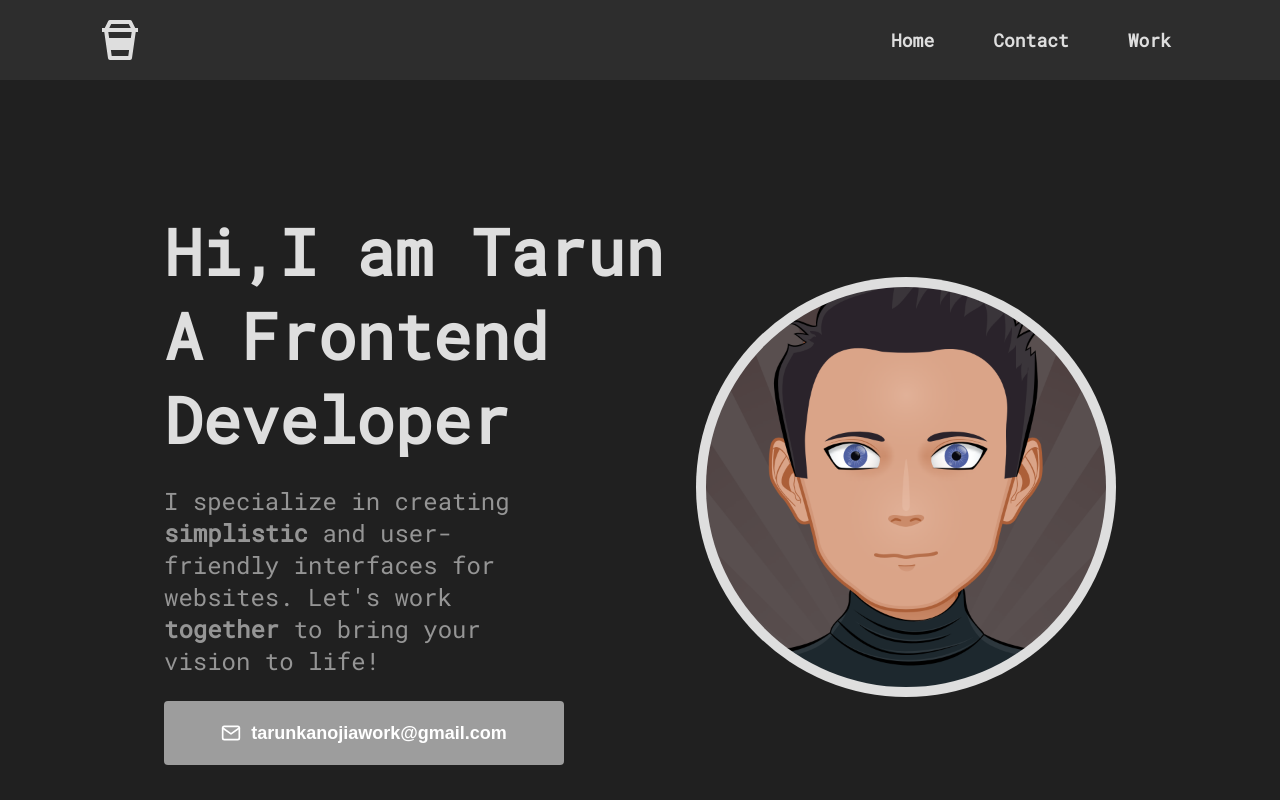
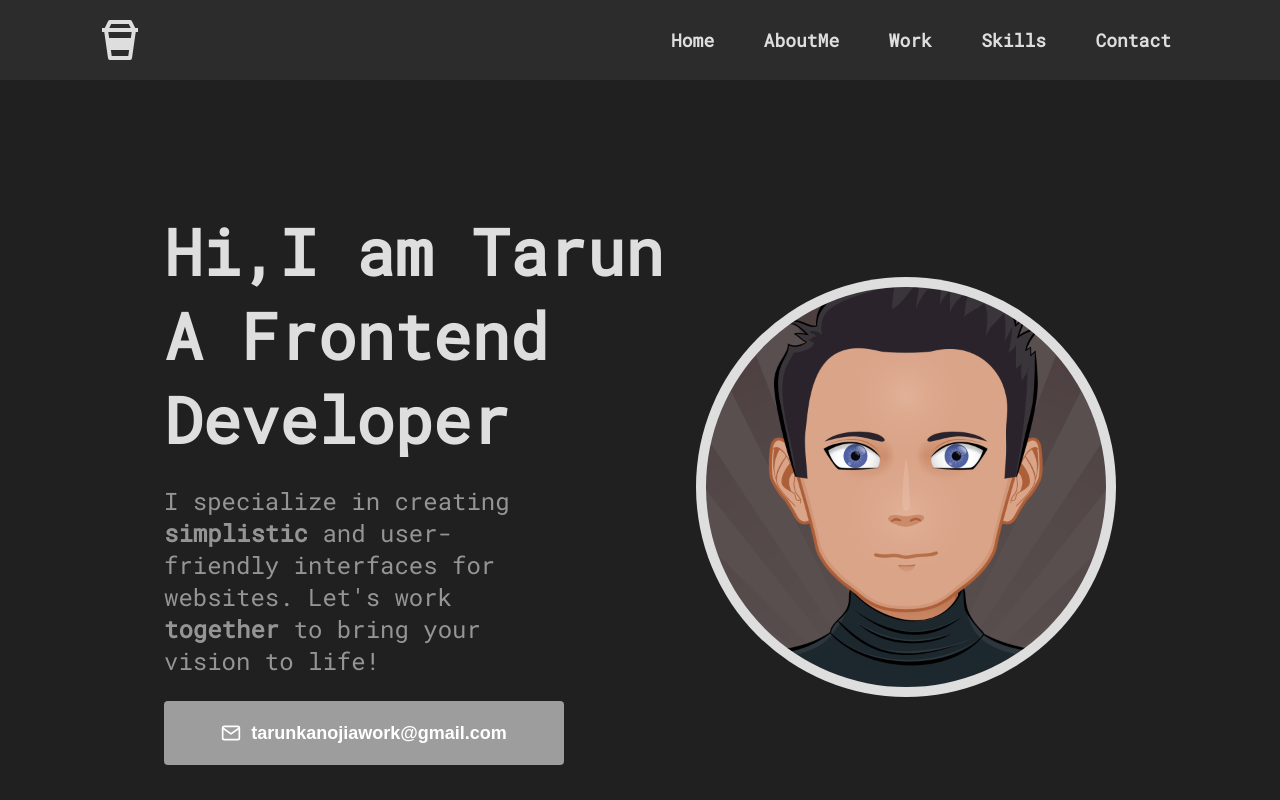
Before and after one commit to tarun-kanojia/portfolio, a React (Create React App) app: page / in a window 1280 px wide. Shown: the top 800 px of the page. Built offline with nearby package versions, Linux system fonts and the light colour scheme.

Commit message:
added smoth navigation between sections

```diff
--- a/src/App.tsx
+++ b/src/App.tsx
@@ -16,7 +16,7 @@ function App() {
     <ThemeProvider theme={theme}>
       <PageWrapper>
         <NavBar />
-        <Container>
+        <Container id="home">
           <AboutMe />
           <Skills />
           <Projects />
--- a/src/common/Util/NavigationUtils/index.ts
+++ b/src/common/Util/NavigationUtils/index.ts
@@ -19,3 +19,30 @@ export function navigateToLinkindin() {
 export function navigateToMailMe() {
   navigateTo(EMAIL_URL);
 }
+
+export const navigateToSectionWithId = (id: string) => {
+  document.getElementById(id)?.scrollIntoView({
+    behavior: "smooth",
+    block: "start",
+  });
+};
+
+export const navigateToHomeSection = () => {
+  navigateToSectionWithId("home");
+};
+
+export const navigateToAboutMeSection = () => {
+  navigateToSectionWithId("about-me");
+};
+
+export const navigateToContactSection = () => {
+  navigateToSectionWithId("contact");
+};
+
+export const navigateToProjectsSection = () => {
+  navigateToSectionWithId("projects");
+};
+
+export const navigateToSkillsSection = () => {
+  navigateToSectionWithId("skills");
+};
--- a/src/components/AboutMe/index.tsx
+++ b/src/components/AboutMe/index.tsx
@@ -11,7 +11,7 @@ import {
 
 export default function AboutMe() {
   return (
-    <AboutMeContainer>
+    <AboutMeContainer id="about-me">
       <AboutMeContent>
         <IntroContainer>
           Hi,I am Tarun <br />A Frontend Developer
--- a/src/components/ContactMe/index.tsx
+++ b/src/components/ContactMe/index.tsx
@@ -8,7 +8,7 @@ import {
 
 export default function ContactMe() {
   return (
-    <ContactMeContainer>
+    <ContactMeContainer id="contact">
       <Title>Contact Me</Title>
       <Description>
         If you are looking to hire a frontend developer,
--- a/src/components/NavBar/index.tsx
+++ b/src/components/NavBar/index.tsx
@@ -8,6 +8,13 @@ import {
   NavContents,
   NavItem,
 } from "./styleComponents";
+import {
+  navigateToAboutMeSection,
+  navigateToContactSection,
+  navigateToHomeSection,
+  navigateToProjectsSection,
+  navigateToSkillsSection,
+} from "../../common/Util/NavigationUtils";
 
 export default function NavBar() {
   const [isMenuOpen, setIsMenuOpen] = useState(false);
@@ -17,9 +24,23 @@ export default function NavBar() {
   const renderDesktopView = () => {
     return (
       <NavContents>
-        <NavItem>Home</NavItem>
-        <NavItem>Contact</NavItem>
-        <NavItem>Work</NavItem>
+        <NavItem onClick={navigateToHomeSection}>
+          Home
+        </NavItem>
+        <NavItem onClick={navigateToAboutMeSection}>
+          AboutMe
+        </NavItem>
+        <NavItem onClick={navigateToProjectsSection}>
+          Work
+        </NavItem>
+
+        <NavItem onClick={navigateToSkillsSection}>
+          Skills
+        </NavItem>
+
+        <NavItem onClick={navigateToContactSection}>
+          Contact
+        </NavItem>
       </NavContents>
     );
   };
@@ -38,9 +59,22 @@ export default function NavBar() {
               : "hamburger-close"
           }
         >
-          <NavItem>Home</NavItem>
-          <NavItem>Contact</NavItem>
-          <NavItem>Work</NavItem>
+          {" "}
+          <NavItem onClick={navigateToHomeSection}>
+            Home
+          </NavItem>
+          <NavItem onClick={navigateToAboutMeSection}>
+            AboutMe
+          </NavItem>
+          <NavItem onClick={navigateToProjectsSection}>
+            Work
+          </NavItem>
+          <NavItem onClick={navigateToSkillsSection}>
+            Skills
+          </NavItem>
+          <NavItem onClick={navigateToContactSection}>
+            Contact
+          </NavItem>
         </NavContents>
       </>
     );
--- a/src/components/NavBar/styleComponents.ts
+++ b/src/components/NavBar/styleComponents.ts
@@ -8,6 +8,8 @@ export const NavBarWrapper = styled.section`
   background-color: ${(props) =>
     props.theme.NAV_BAR.BACKGROUND_COLOR};
   height: 80px;
+  position: sticky;
+  top: 0;
 `;
 
 export const Logo = styled(BiCoffeeTogo)`
@@ -25,7 +27,7 @@ interface NavContentProps {
 export const NavContents = styled.div<NavContentProps>`
   display: flex;
   justify-content: space-between;
-  width: 280px;
+  width: 500px;
   margin-right: 109px;
 
   @media screen and (max-width: 1024px) {
--- a/src/components/Projects/index.tsx
+++ b/src/components/Projects/index.tsx
@@ -32,7 +32,7 @@ export default function Projects() {
     ));
   };
   return (
-    <ProjectsWrapper>
+    <ProjectsWrapper id="projects">
       <Title>Projects</Title>
       <ProjectContainer>
         {renderProjectItem()}
--- a/src/components/Skills/index.tsx
+++ b/src/components/Skills/index.tsx
@@ -35,7 +35,7 @@ export default function Skills() {
   };
   return (
     <>
-      <Title>Skills</Title>
+      <Title id="skills">Skills</Title>
       <SkillsWrapper>{renderSkillItems()}</SkillsWrapper>
     </>
   );
```
